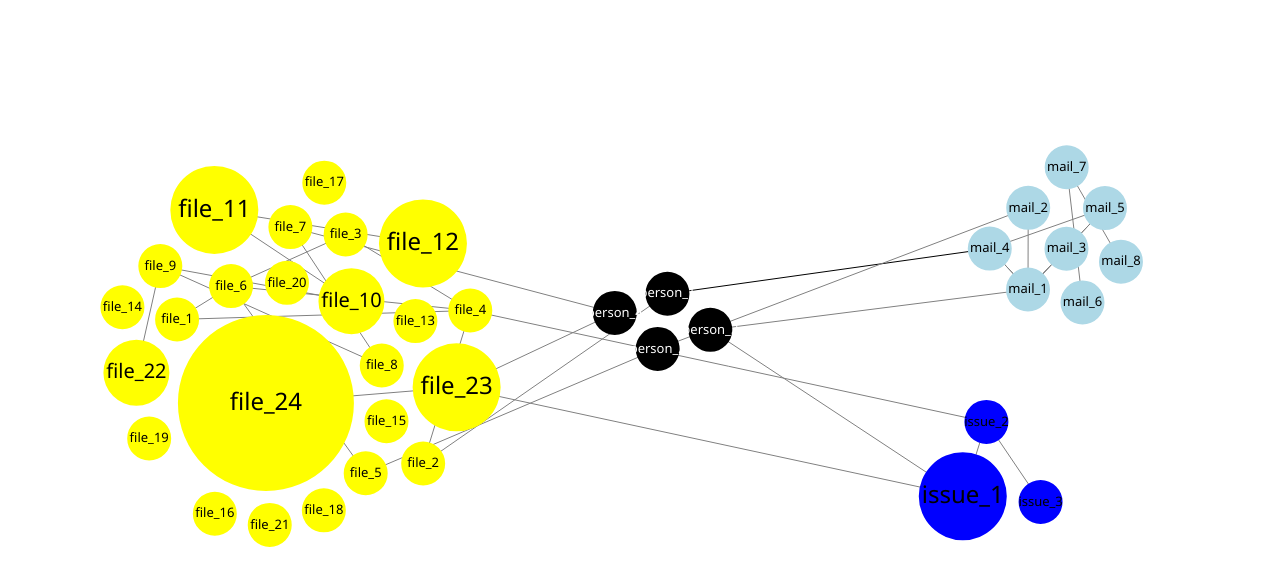
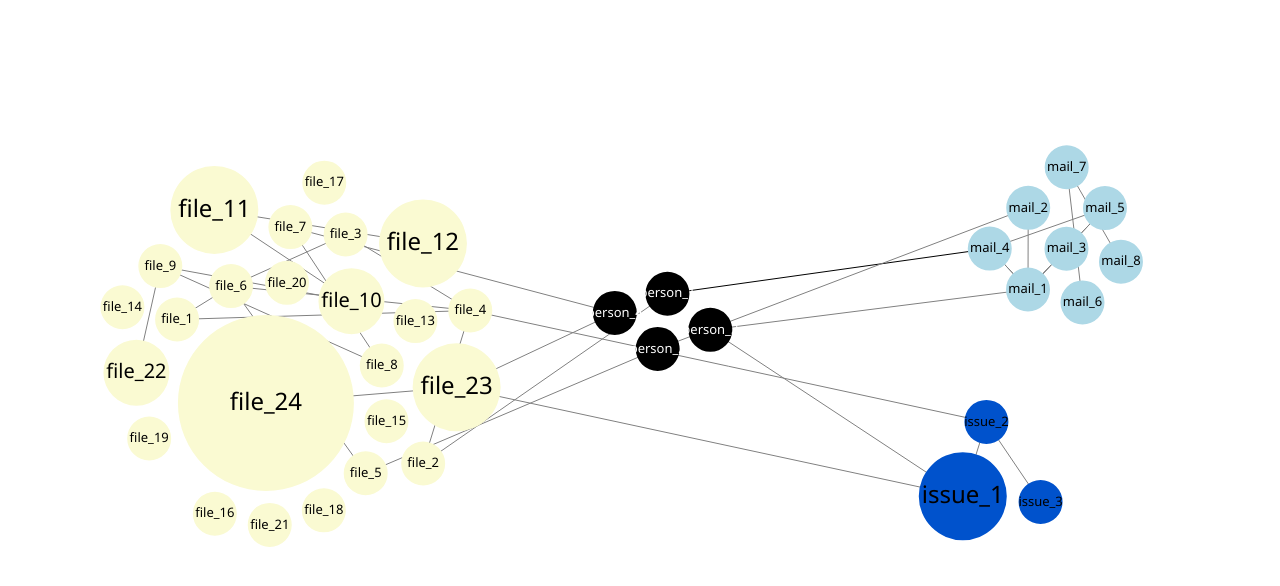
Before and after one commit to sailuh/kaiaulu_react, a React (Vite) app in the folder client/: page / in a window 1280 px wide. Shown: the top 586 px of the page. Built offline with nearby package versions, Linux system fonts and the light colour scheme.

Commit message:
Matched node colors to kaiaulu API examples
Used color picker to grab hex values of corresponding nodes on API webpage and applied them to the nodes in the Network Graph.

```diff
--- a/client/src/features/NetworkGraph/NetworkGraph.tsx
+++ b/client/src/features/NetworkGraph/NetworkGraph.tsx
@@ -48,7 +48,6 @@ export const NetworkGraph = () => {
 
         const links: Link[] = data.links.map((d) => ({ ...d }));
         const nodes: Node[] = data.nodes.map((d) => ({ ...d }));
-
 
         const resize = () => {
             if (!container) return;
@@ -107,13 +106,13 @@ export const NetworkGraph = () => {
                     context.fillStyle = 'black';
                     break;
                 case "mail":
-                    context.fillStyle = 'LightBlue';
+                    context.fillStyle = '#add8e6';
                     break;
                 case 'file':
-                    context.fillStyle = 'yellow';
+                    context.fillStyle = '#fafad2';
                     break;
                 case 'issue':
-                    context.fillStyle = 'blue';
+                    context.fillStyle = '#0052cc';
             }
 
             const label = (node as Node).id ?? node.id ?? "";
```
